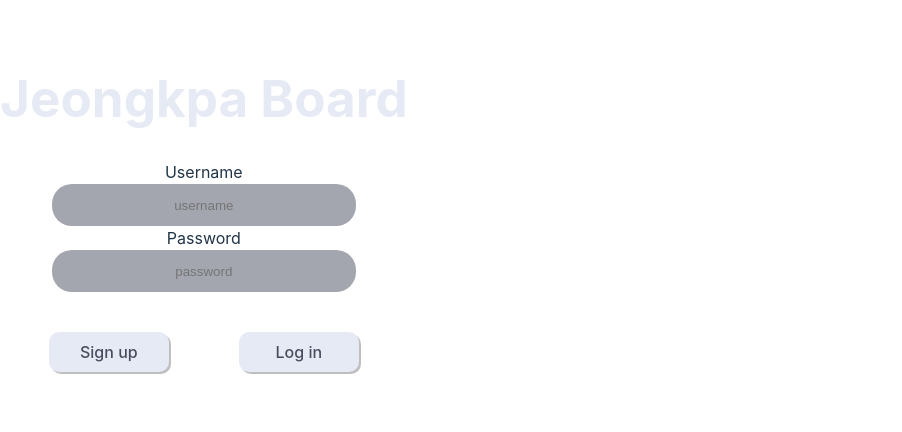
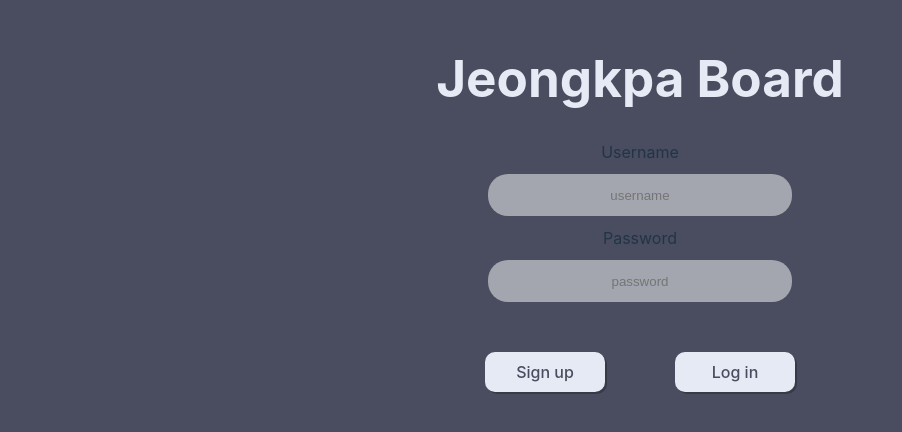
Before and after one commit to 42ft-transcendence/board-app-front, a React (Vite) app: page / in a window 1280 px wide. Shown: the part 196-628 px from the top of the page, without its empty margins (0-902 px from the left). Built offline with nearby package versions, Linux system fonts and the light colour scheme.

Commit message:
Style: edit design

```diff
--- a/src/components/StyledInput.tsx
+++ b/src/components/StyledInput.tsx
@@ -4,9 +4,10 @@ import { styled } from "styled-components";
 export const StyledInput = styled.input`
   width: 300px;
   height: 40px;
-  border: None;
+  border: none;
   border-radius: 20px;
   background-color: #A4A6AF;
   text-align: center;
   color: #E5EAF5;
+  margin-block: 10px;
 `;
--- a/src/index.css
+++ b/src/index.css
@@ -24,11 +24,15 @@ a:hover {
 }
 
 body {
+  width: 100%;
+  height: 100%;
   margin: 0;
   display: flex;
   place-items: center;
+  justify-content: center;
   min-width: 320px;
   min-height: 100vh;
+  background-color: #494D5F;
 }
 
 h1 {
```
